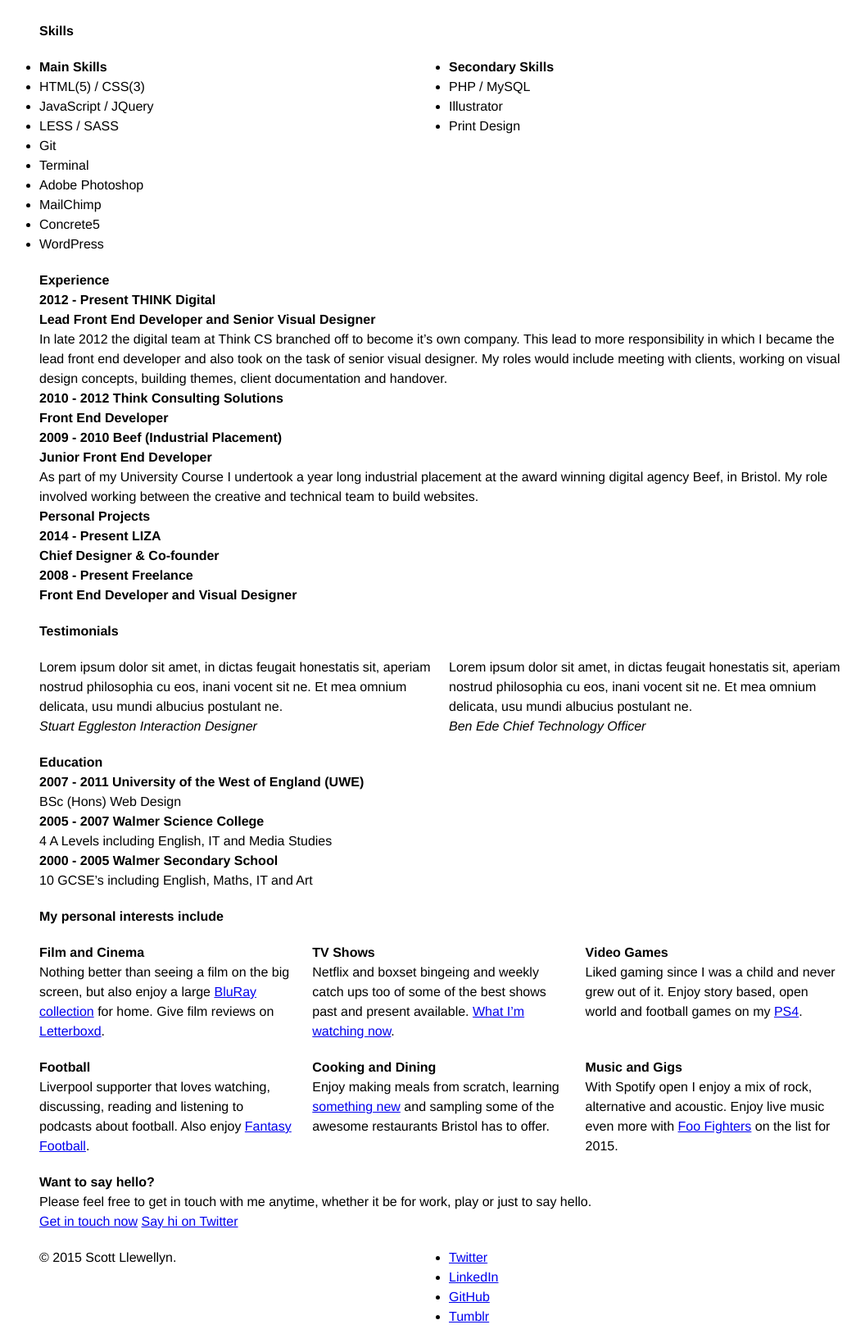
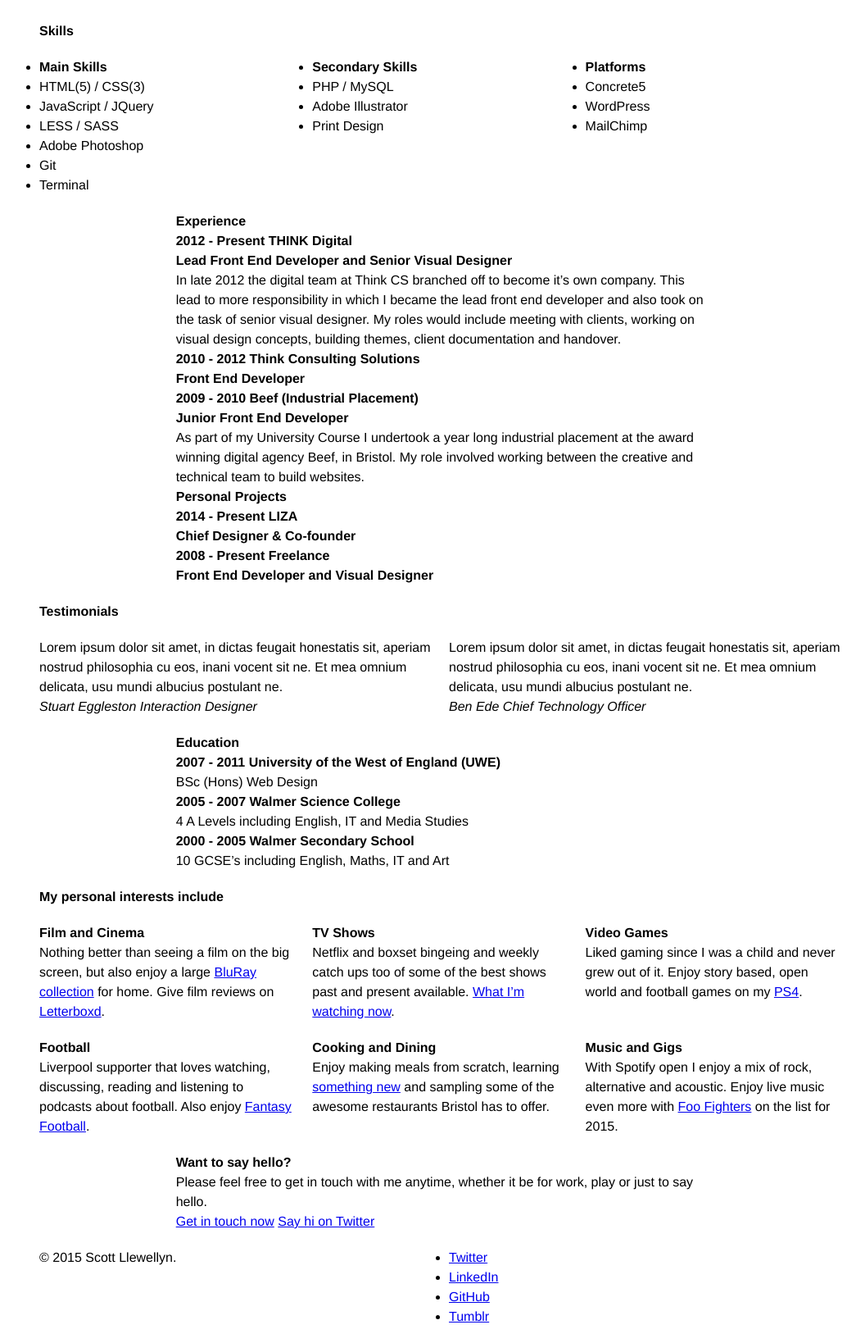
Before and after one commit to scottify/Scottify, a PHP site: page / in a window 1280 px wide. Shown: the part 4019-5657 px from the top of the page at 82% size, without its empty margins (102-1158 px from the left). Run offline with PHP 8.4, Linux system fonts and the light colour scheme.

Commit message:
Layout change

```diff
--- a/elements/header.php
+++ b/elements/header.php
@@ -1,6 +1,6 @@
 <header id="header" role="header">
 	<div class="row">
-		<div class="columns col-12">
+		<div class="columns col-8 centered">
 			<h1 class="title">Scott Llewellyn</h1>
 			<h2 class="strapline">Front End Developer, Visual Designer and all round Geek.</h2>
 			<p class="paragraph">Currently working as part of a remote team for THINK Digital, specialising in designing and building interesting and worthwhile projects for nonprofit organisations around the world.</p>
--- a/sections/contact.php
+++ b/sections/contact.php
@@ -1,6 +1,6 @@
 <section id="contact" class="section">
 	<div class="row">
-		<div class="columns col-12">
+		<div class="columns col-8 centered">
 			<h2>Want to say hello?</h2>
 			<p>Please feel free to get in touch with me anytime, whether it be for work, play or just to say hello.</p>
 			<a class="email" href="mailto:hello@scottify.com">Get in touch now</a>
--- a/sections/education.php
+++ b/sections/education.php
@@ -1,6 +1,6 @@
 <section id="education" class="section">
 	<div class="row">
-		<div class="columns col-12">
+		<div class="columns col-8 centered">
 			<h2>Education</h2>
 			<article id="university" class="organisation">
 				<h3 class="title"><span class="date">2007 - 2011</span> University of the West of England (UWE)</h3>
--- a/sections/experience.php
+++ b/sections/experience.php
@@ -1,6 +1,6 @@
 <section id="experience" class="section">
 	<div class="row">
-		<div class="columns col-12">
+		<div class="columns col-8 centered">
 			<h2>Experience</h2>
 			<article class="organisation work">
 				<h3 class="title"><span class="date">2012 - Present</span> THINK Digital</h3>
--- a/sections/skills.php
+++ b/sections/skills.php
@@ -5,26 +5,31 @@
 		</div>
 	</div>
 	<div class="row">
-		<div class="columns col-6">
+		<div class="columns col-4">
 			<ul class="main skills">
 				<li class="title"><strong>Main Skills</strong></li>
 				<li>HTML(5) / CSS(3)</li>
 				<li>JavaScript / JQuery</li>
 				<li>LESS / SASS</li>
+				<li>Adobe Photoshop</li>
 				<li>Git</li>
 				<li>Terminal</li>
-				<li>Adobe Photoshop</li>
-				<li>MailChimp</li>
-				<li>Concrete5</li>
-				<li>WordPress</li>
 			</ul>
 		</div>
-		<div class="columns col-6">
+		<div class="columns col-4">
 			<ul class="secondary skills">
 				<li class="title"><strong>Secondary Skills</strong></li>
 				<li>PHP / MySQL</li>
-				<li>Illustrator</li>
+				<li>Adobe Illustrator</li>
 				<li>Print Design</li>
+			</ul>
+		</div>
+		<div class="columns col-4">
+			<ul class="platform skills">
+				<li class="title"><strong>Platforms</strong></li>
+				<li>Concrete5</li>
+				<li>WordPress</li>
+				<li>MailChimp</li>
 			</ul>
 		</div>
 	</div>
```
